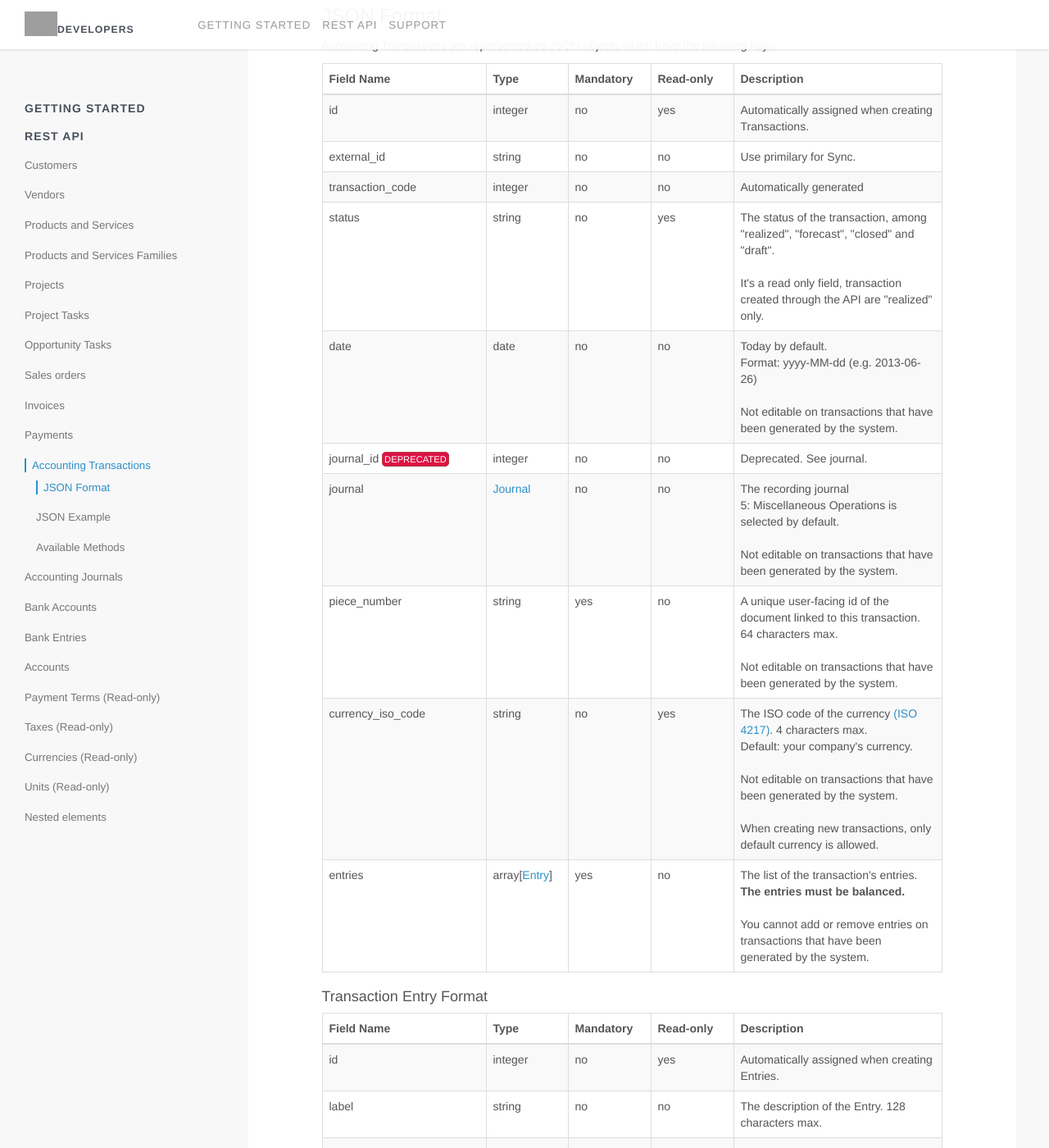
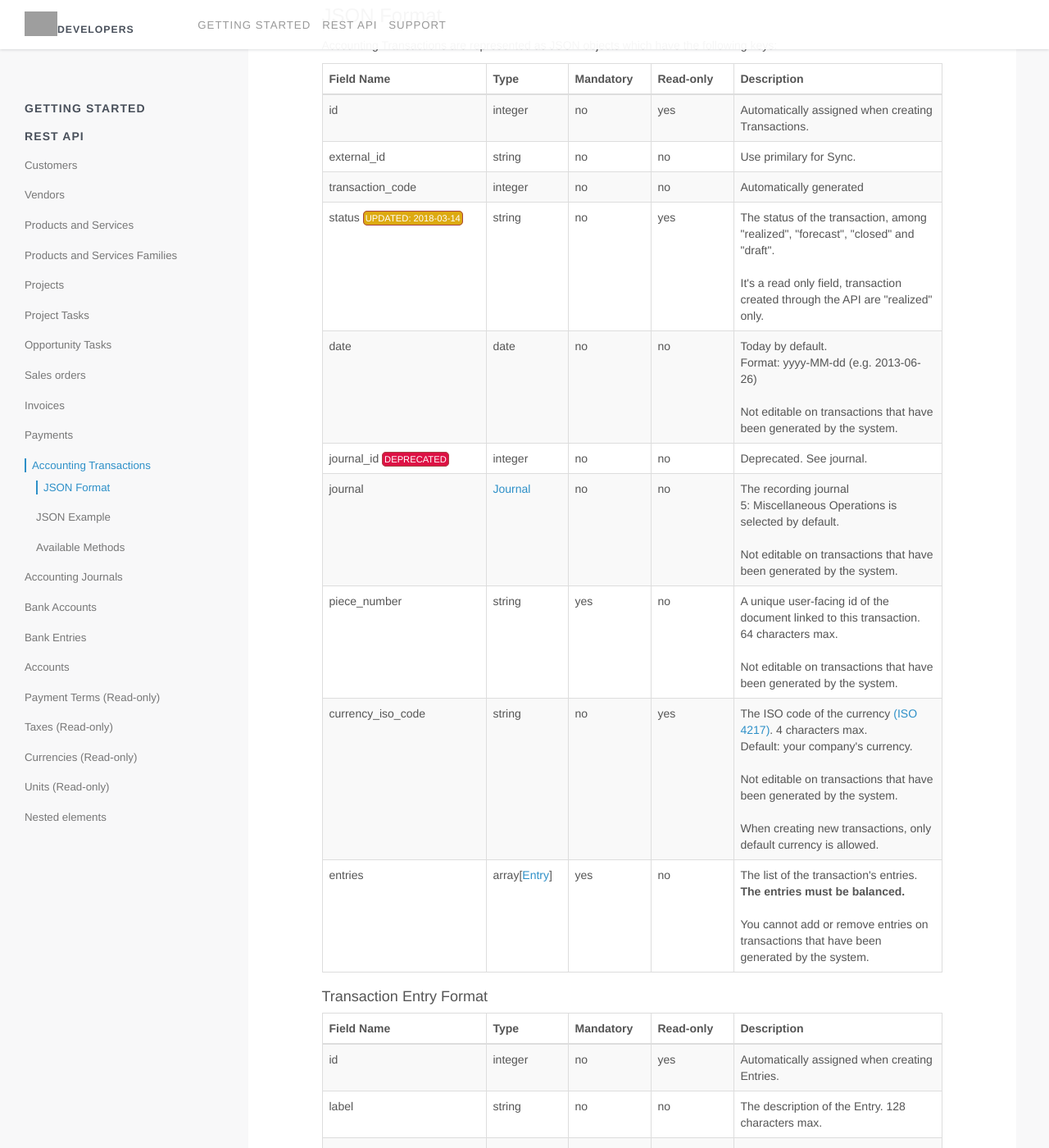
Before and after one commit to myERP/myerp.github.io, a Jekyll site: the page built from docs/1.0/api/index.html, in a window 1280 px wide and 1400 px high, scrolled down 23955 px. Shown: the whole window at 82% size. Built offline with Jekyll 4.4.1, drawn with Linux system fonts in a browser that asks for light colours; nearby versions of some CDN libraries; Markdown is read by kramdown in place of the engine named in the settings; grey boxes are pictures that could not be loaded.

Commit message:
Transactions: add the `updated` flag on ‘status’ and ‘way’ fields.

```diff
--- a/_includes/1.0/api/transaction.html
+++ b/_includes/1.0/api/transaction.html
@@ -37,7 +37,7 @@
                 <td>Automatically generated</td>
             </tr>
             <tr>
-                <td>status</td>
+                <td>status <span class="updated">UPDATED: 2018-03-14<span></td>
                 <td>{{ site.format.type.string }}</td>
                 <td>no</td>
                 <td>yes</td>
@@ -139,7 +139,7 @@
 				    <br />Not editable on transactions that have been generated by the system.</td>
             </tr>
             <tr>
-                <td>way</td>
+                <td>way <span class="updated">UPDATED: 2018-03-14<span></td></td>
                 <td>{{ site.format.type.string }}</td>
                 <td>yes</td>
                 <td>no</td>
```
